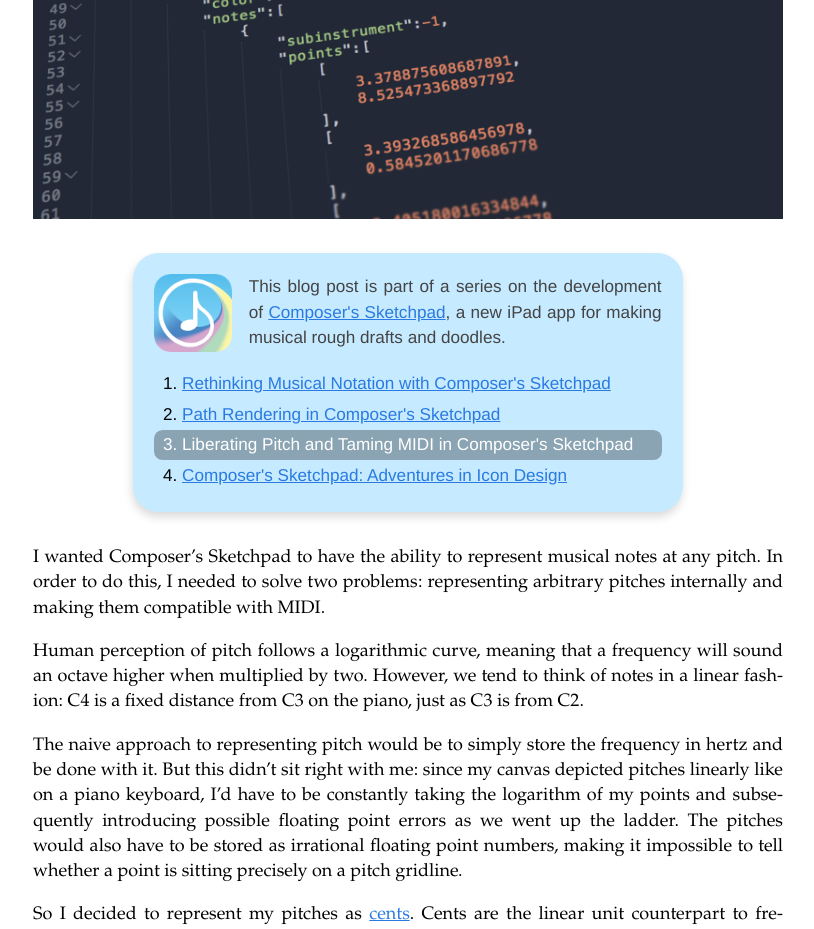
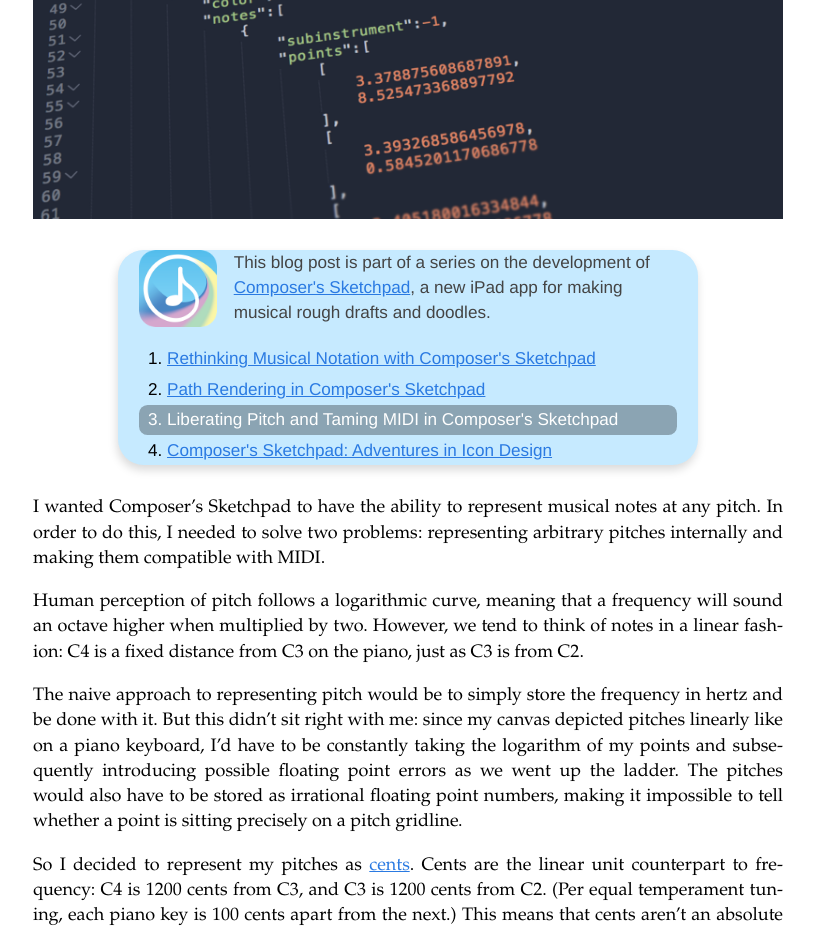
Before and after one commit to archagon/archagon.net, a Jekyll site: the page built from _posts/2016-03-24-liberating-pitch-and-taming-midi-in-composers-sketchpad.md, in a window 1280 px wide. Shown: the part 418-1347 px from the top of the page, without its empty margins (232-1046 px from the left). Built offline with Jekyll 4.4.1, drawn with Linux system fonts in a browser that asks for light colours.

Commit message:
ToC fixes.

```diff
--- a/_includes/composers_sketchpad_toc.html
+++ b/_includes/composers_sketchpad_toc.html
@@ -3,14 +3,6 @@
 $color: darken(rgb(198, 234, 255), 0%);
 .toc.composers-sketchpad {
     background-color: $color;
-
-    font-family: 'Avenir Next', 'Helvetica', 'Arial', sans-serif;
-    font-size: 0.95em;
-    font-weight: 500;
-
-    .toc-header > p {
-        color: #444;
-    }
 
     // TODO: make these HTML templates w/CSS class
     .toc-links > ol li:nth-child({{ include.index }}) {
--- a/_sass/_document-extras.scss
+++ b/_sass/_document-extras.scss
@@ -225,62 +225,98 @@
 // TOC Widget //
 ////////////////
 
+$toc-theme-color: mix(#2a7ae2, white, 20%);
+$toc-border-color: $toc-theme-color;
+$toc-link-color: #2A7AE2;
+$toc-bullet-color: $toc-theme-color;
+$toc-side-padding: 2.2em;
+
+.toc-wrapper {
+    display: block;
+    text-align: left;
+
+    // only way to collapse margins with inline-block toc
+    margin-top: 1.8em;
+    margin-bottom: 1.8em;
+}
+
 .toc {
-    margin-top: 2em;
-    margin-bottom: 2em;
-    padding: 1.25em;
+    // for shrink-wrapping; needs to be centered some other way, hence wrapper
+    display: inline-block;
 
-    margin-left: auto;
-    margin-right: auto;
+    font-family: $alert-font-family;
+    font-size: 1.1em;
+    text-align: left;
 
-    border-radius: 1.5em;
+    max-width: 60rem;
 
-    max-width: 55rem;
+    background-color: #efefef;
 
-    ol {
+    border: solid 0.2rem lightgray;
+}
+
+.toc-header {
+    text-align: center;
+
+    margin: 0.4em $toc-side-padding;
+    margin-top: 1.2em;
+    margin-bottom: 0;
+    padding: 0;
+
+    h1 {
+        margin: 0 !important;
+        padding: 0;
+
+        font-size: 1.5em;
+
+        display: inline-block;
+    }
+}
+
+.toc-links {
+    // this is here so that the header bar can go across the full TOC
+    margin: 1.6em $toc-side-padding;
+    margin-top: 0.8em;
+
+    ul, ol {
+        margin: 0;
+    }
+
+    // no starting indentation
+    & > ul, & > ol {
         padding: 0;
     }
 
-    @include subtle-shadow;
-}
+    // only inner lists should be indented and bulleted
+    & > ul {
+        list-style-type: none;
 
-.toc-header {
-    @include flex;
-    @include justify-content-center;
-    @include align-items-flex-start;
-    @include flex-direction-row;
+        ul {
+            padding: 0 1.8em;
 
-    text-align: left;
-    margin-bottom: 1.0em;
+            list-style-type: none;
+            li {
+                &:before {
+                    position: relative;
+                    content: "•";
+                    color: darkgray;
+                    left: -0.6em;
+                }
+            }
+        }
+    }
 
-    & > * {
-        margin-top: 0;
-        margin-bottom: 0;
-        margin-left: 0.5em;
-        margin-right: 0.5em;
-        padding: 0;
+    // items should be more spaced out than in a normal list
+    li {
+        padding: 0.15em 0;
     }
-    & > :first-child {
-        margin-left: 0;
+
+    a {
+        text-decoration: none;
+        &:link, &:visited, &:hover, &:active {
+            color: $toc-link-color;
+        }
     }
-    & > :last-child {
-        margin-right: 0;
-    }
-}
-
-.toc-header > a {
-    min-width: 4.5em;
-    max-width: 4.5em;
-}
-
-.toc-links > ol {
-    margin: 0;
-    list-style-position:inside;
-    counter-reset: i 0;
-}
-
-.toc-links li {
-    padding: 0.15em 0.5em 0.15em 0.5em;
 }
 
 ///////////////
@@ -365,3 +401,87 @@
         padding-left: 1.0em; //override default list style -- numbers in line with margins
     }
 }
+
+//////////////
+// One-Offs //
+//////////////
+
+.toc.composers-sketchpad {
+    $margin: 1.25em;
+    $spacing: 1.0em;
+
+    font-family: 'Avenir Next', 'Helvetica', 'Arial', sans-serif;
+    font-size: 0.95em;
+    font-weight: 500;
+
+    display: block;
+    max-width: 58rem;
+    margin-left: auto;
+    margin-right: auto;
+
+    // no wrapper, so we have to do this
+    margin-top: 1.8em;
+    margin-bottom: 1.8em;
+
+    @include subtle-shadow;
+    border-radius: 1.5em;
+    border: none;
+
+    p {
+        text-align: left;
+        hyphens: none;
+        -webkit-hyphens: none;
+        -ms-hyphens: none;
+    }
+
+    .toc-header {
+        @include flex;
+        @include justify-content-center;
+        @include align-items-flex-start;
+        @include flex-direction-row;
+
+        margin: $margin;
+        margin-bottom: $spacing;
+        padding: 0;
+
+        & > * {
+            margin-top: 0;
+            margin-bottom: 0;
+            margin-left: 0.5em;
+            margin-right: 0.5em;
+            padding: 0;
+        }
+        & > :first-child {
+            margin-left: 0;
+        }
+        & > :last-child {
+            margin-right: 0;
+        }
+    }
+    .toc-header > a {
+        min-width: 4.5em;
+        max-width: 4.5em;
+    }
+    .toc-header > p {
+        color: #444;
+    }
+
+    .toc-links {
+        margin: $margin;
+        margin-top: $spacing;
+        padding: 0;
+
+        & > ol {
+            list-style-position: inside;
+            counter-reset: i 0;
+        }
+
+        li {
+            padding: 0.15em 0.5em;
+        }
+
+        a {
+            text-decoration: underline;
+        }
+    }
+}
```
Also changed, not shown: _drafts/2017-09-30-causal-trees-the-magic-of-auto-merging-data-structures.md (+2 -2 lines).
